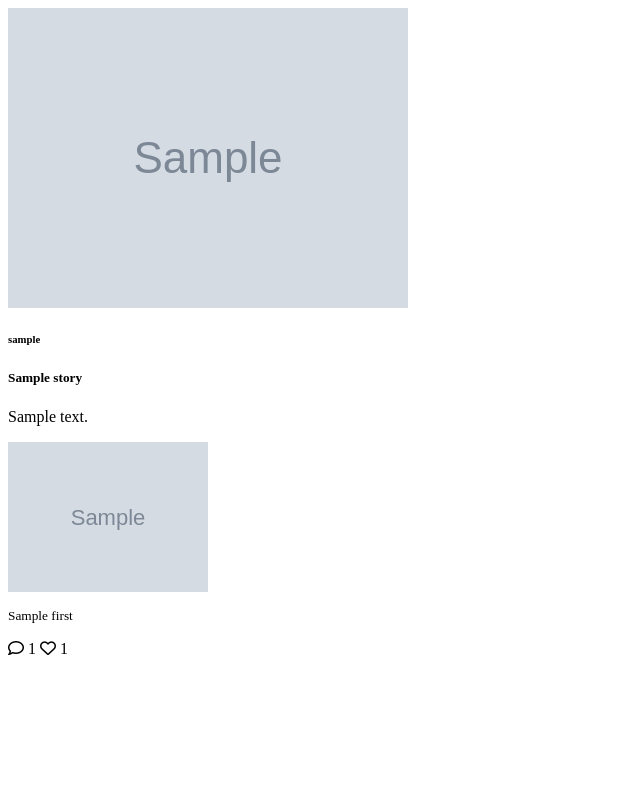
After one commit to gokalpayaz/SWE573, a Django app: template memories_app/templates/memories/story_list.html in a window 1280 px wide. The commit adds this page. Shown: the whole page, without its empty margins (0-640 px from the left). Run offline with Django 3.2, Linux system fonts and the light colour scheme; the template is opened without the code that fills it: most values are stand-ins (such as "Sample title", 1, 10 or a date in 2020); grey boxes marked "Sample" are stand-in pictures; some libraries are stand-ins or nearby versions.

Commit message:
Story list template implemented

```diff
--- /dev/null
+++ b/memories_app/templates/memories/story_list.html
@@ -0,0 +1,33 @@
+<head>
+    <script src="https://kit.fontawesome.com/f2a16d139d.js" crossorigin="anonymous"></script>
+</head>
+<body>
+    <div class="card mb-3">
+        <div class="row no-gutters">
+            <div class="col-md-4">
+                {% if story.user.photo %}
+                    <img src="{{ story.user.photo.url }}" class="img-fluid m-3 rounded-circle" alt="User photo">
+                {% endif %}
+                <div class="card-body">
+                    <h6 class="card-title">{{ story.user.username }}</h6>
+                </div>
+            </div>
+            <div class="col-md-8">
+                <div class="card-body">
+                    <h5 class="card-title">{{ story.title }}</h5>
+                    <p class="card-text">{{ story.text|truncatechars:50 }}</p>
+                    {% if story.photos.first %}
+                        <img src="{{ story.photos.first.photo.url }}" alt="Story photo" class="img-fluid" style="width: 200px;">
+                    {% endif %}
+                    <p class="card-text"><small class="text-muted">{% if story.location_set.first %}{{ story.location_set.first.name }}{% endif %}</small></p>
+                    <p class="card-text"><small class="text-muted">{% if story.date_set.first %}{{ story.date_set.first.start_date }}{% endif %}</small></p>
+                    <div class="d-flex align-items-center">
+                        <span class="mr-2"><i class="far fa-comment"></i> {{ story.comments_set.count }}</span>
+                        <span><i class="far fa-heart"></i> {{ story.like_set.count }}</span>
+                    </div>
+                </div>
+            </div>
+        </div>
+    </div>
+
+</body>
--- a/memories_app/views/story_views.py
+++ b/memories_app/views/story_views.py
@@ -144,10 +144,11 @@ def search_post(request):
 
         if len(filters)==0:
             return render(request, 'memories/search_post.html')
+        else:
+            result = Story.objects.filter(*filters).distinct()
+            return render(request, 'memories/search_post.html', {'story_list': result})
 
 
-        result = Story.objects.filter(*filters).distinct()
-        pass
 
     else:
         return render(request, 'memories/search_post.html')
```
Also changed, not shown: memories_app/templates/memories/search_post.html (+12 -0 lines).
